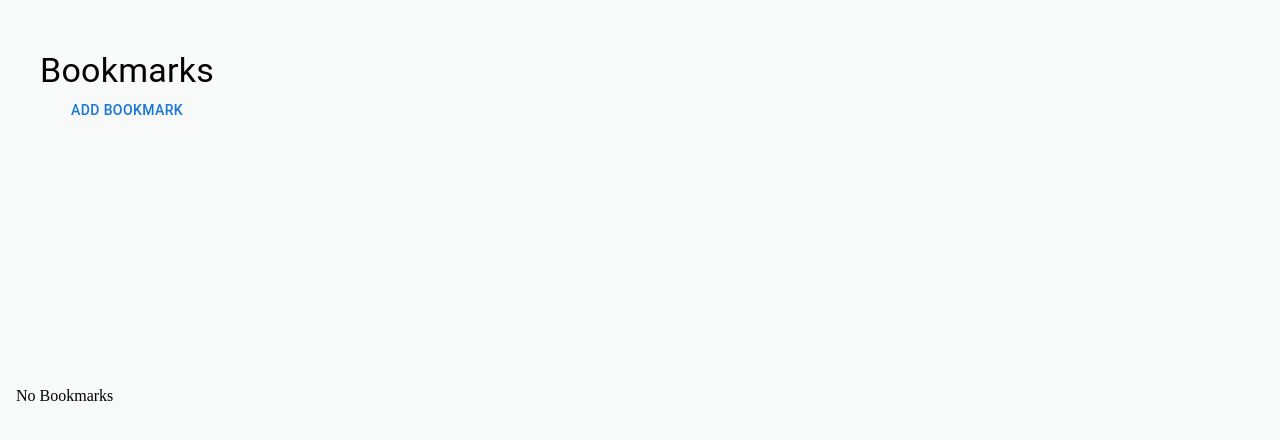
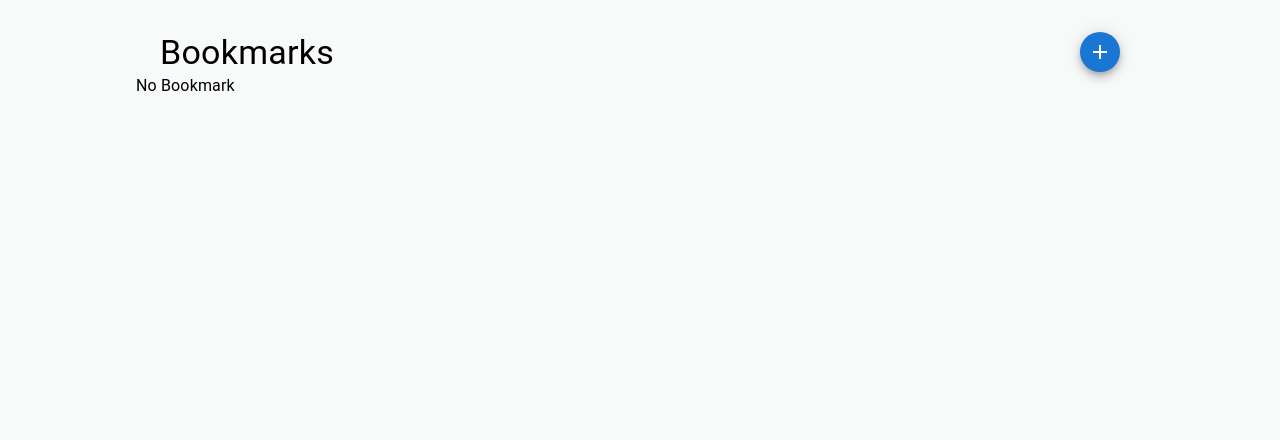
Before and after one commit to simicity/bookmark-manager, a React (Vite) app: page / in a window 1280 px wide. Shown: the top 440 px of the page. Built offline with nearby package versions, Linux system fonts and the light colour scheme.

Commit message:
Add card styling

```diff
--- a/src/App.css
+++ b/src/App.css
@@ -1,19 +1,26 @@
 body {
   background-color: #F8F9F9;
   display: flex;
-  place-items: center;
+  justify-content: center;
   min-width: 320px;
   min-height: 100vh;
+  max-width: 1920px;
+  margin: auto;
+  padding: 2rem;
 }
 
 .App {
-  max-width: 1280px;
-  margin: 0 auto;
-  padding: 2rem;
-  text-align: center;
+  min-width: 300px;
 }
 
-.AppTitle {
-  position: absolute;
-  top: 50px;
+@media (min-width: 890px) {
+  .App {
+    width: 700px;
+  }
 }
+
+@media (min-width: 1200px) {
+  .App {
+    width: 960px;
+  }
+}
--- a/src/components/AppContent.jsx
+++ b/src/components/AppContent.jsx
@@ -2,6 +2,7 @@ import { useState, useEffect } from 'react';
 import BookmarkCard from './BookmarkCard';
 import { getBookmarks } from '../utils/local-storage-handler';
 import Grid from '@mui/material/Grid';
+import Typography from '@mui/material/Typography';
 
 function AppContent({ formSubmitted, submitForm, resetForm }) {
   const [bookmarks, setBookmarks] = useState([]);
@@ -18,19 +19,19 @@ function AppContent({ formSubmitted, submitForm, resetForm }) {
 
   console.log(bookmarks);
   return (
-    <>
     <Grid container spacing={3}>
       {bookmarks && bookmarks.length > 0 ? (
         bookmarks.map((bookmark) => (
-            <Grid item xs={3} key={bookmark.id}>
+          <Grid item xs={12} sm={6} md={4} lg={3} key={bookmark.id}>
             <BookmarkCard key={bookmark.id} bookmark={bookmark} submitForm={submitForm} />
           </Grid>
         ))
       ) : (
-          <p>No Bookmarks</p>
+        <Typography component="div" variant="body1">
+          No Bookmark
+        </Typography>
       )}
     </Grid>
-    </>
   );
 }
 
--- a/src/components/AppHeader.jsx
+++ b/src/components/AppHeader.jsx
@@ -1,9 +1,10 @@
 import React from 'react';
-import Button from '@mui/material/Button';
 import Modal from '@mui/material/Modal';
 import BookmarkModal from './BookmarkModal';
+import Box from '@mui/material/Box';
 import Typography from '@mui/material/Typography';
-import './../App.css';
+import Fab from '@mui/material/Fab';
+import AddIcon from '@mui/icons-material/Add';
 
 function AppHeader({ submitForm }) {
   const [open, setOpen] = React.useState(false);
@@ -12,12 +13,14 @@ function AppHeader({ submitForm }) {
 
   return (
     <>
-      <div className="AppTitle">
+      <Box className="AppTitle" sx={{ display: 'flex', justifyContent: 'space-between', mb: 3 }}>
         <Typography variant="h4" component="h1">
           Bookmarks
         </Typography>
-        <Button onClick={handleModalOpen}>Add Bookmark</Button>
-      </div>
+        <Fab size="small" color="primary" aria-label="add" onClick={handleModalOpen}>
+          <AddIcon />
+        </Fab>
+      </Box>
       <Modal
           open={open}
           onClose={handleModalClose}
--- a/src/components/BookmarkCard.jsx
+++ b/src/components/BookmarkCard.jsx
@@ -1,26 +1,95 @@
-import React from 'react';
-import Paper from '@mui/material/Paper';
-import Button from '@mui/material/Button';
+import React, { useState } from 'react';
+import Box from '@mui/material/Box';
+import Grid from '@mui/material/Grid';
+import Card from '@mui/material/Card';
+import CardMedia from '@mui/material/CardMedia';
+import IconButton from '@mui/material/IconButton';
 import Typography from '@mui/material/Typography';
 import Link from '@mui/material/Link';
 import Modal from '@mui/material/Modal';
 import BookmarkModal from './BookmarkModal';
 import { deleteBookmark } from '../utils/local-storage-handler';
-import "./../App.css";
+import Menu from '@mui/material/Menu';
+import MenuItem from '@mui/material/MenuItem';
+import MoreVertIcon from '@mui/icons-material/MoreVert';
+
+const getFavicon = ((url) => {
+  return 'http://www.google.com/s2/favicons?domain=' + url;
+});
+
+const BookmarkMenu = ((handleModalOpen, deleteThisBookmark) => {
+  const [anchorEl, setAnchorEl] = useState(null);
+  const open = Boolean(anchorEl);
+  const handleClick = (event) => {
+    setAnchorEl(event.currentTarget);
+  };
+  const handleClose = () => {
+    setAnchorEl(null);
+  };
+
+  return(
+    <Box sx={{ display: 'flex', alignItems: 'top' }}>
+      <IconButton
+        aria-label="more"
+        aria-controls={open ? 'long-menu' : undefined}
+        aria-expanded={open ? 'true' : undefined}
+        aria-haspopup="true"
+        onClick={handleClick}
+      >
+        <MoreVertIcon />
+      </IconButton>
+      <Menu
+        id="long-menu"
+        MenuListProps={{
+          'aria-labelledby': 'long-button',
+        }}
+        anchorEl={anchorEl}
+        open={open}
+        onClose={handleClose}
+        PaperProps={{
+          style: {
+            width: '10ch',
+          },
+        }}
+      >
+        <MenuItem key="bookmark-edit" onClick={handleModalOpen}>
+          Edit
+        </MenuItem>
+        <MenuItem key="bookmark-delete" onClick={deleteThisBookmark}>
+          Delete
+        </MenuItem>
+      </Menu>
+    </Box>
+  );
+});
 
 const card = ((bookmark, handleModalOpen, deleteThisBookmark) => {
   return(
-      <React.Fragment>
-        <Link href={bookmark.url} underline="none">
-          <Typography variant="body1" component="div">
-            {bookmark.name}
-          </Typography>
-        </Link>
-        <div>
-          <Button size="small" onClick={handleModalOpen}>Edit</Button>
-          <Button size="small" onClick={deleteThisBookmark}>Delete</Button>
-        </div>
-      </React.Fragment>
+    <Card
+      variant="outlined"
+      sx={{ borderColor: 'black', borderWidth: '2px', borderRadius: '12px', minWidth: '200px' }}
+    >
+      <Grid container>
+        <Grid item xs={10} sx={{ display: 'flex', alignItems: 'center' }}>
+          <Link href={bookmark.url} underline="none" sx={{ color: 'text.primary' }}>
+            <Box sx={{ display: 'flex', alignItems: 'center' }}>
+              <CardMedia
+                component="img"
+                sx={{ width: 20, height: 20, m: 1, borderRadius: '4px' }}
+                image={getFavicon(bookmark.url)}
+                alt={bookmark.name.charAt(0)}
+              />
+              <Typography component="div" variant="body1">
+                {bookmark.name}
+              </Typography>
+            </Box>
+          </Link>
+        </Grid>
+        <Grid item xs={2}>
+          {BookmarkMenu(handleModalOpen, deleteThisBookmark)}
+        </Grid>
+      </Grid>
+    </Card>
   );
 });
 
@@ -35,9 +104,7 @@ function BookmarkCard({ bookmark, submitForm }) {
 
   return (
     <>
-      <Paper elevation={6}>
-        {card(bookmark, handleModalOpen, deleteThisBookmark)}
-      </Paper>
+      {card(bookmark, handleModalOpen, deleteThisBookmark)}
 
       <Modal
         open={open}
--- a/src/components/BookmarkModal.jsx
+++ b/src/components/BookmarkModal.jsx
@@ -5,7 +5,6 @@ import Stack from '@mui/material/Stack';
 import Button from '@mui/material/Button';
 import Typography from '@mui/material/Typography';
 import TextField from '@mui/material/TextField';
-import './../App.css';
 
 const style = {
   position: 'absolute',
@@ -73,7 +72,7 @@ function BookmarkModal({ type, bookmark, handleModalClose, submitForm }) {
           <TextField id="outlined-basic" label="Name" variant="outlined" size="small" value={name} onChange={(event) => setName(event.target.value)} />
           <TextField id="outlined-basic" label="URL" variant="outlined" size="small" value={url} onChange={(event) => setUrl(event.target.value)} />
           <Stack spacing={2} direction="row">
-            <Button variant="outlined" onClick={handleModalClose}>Cancel</Button>
+            <Button onClick={handleModalClose}>Cancel</Button>
             <Button type="submit" variant="contained">{type === 'add' ? 'Add' : 'Update'}</Button>
           </Stack>
         </form>
```
Lines whose indentation alone changed are shown as unchanged.
